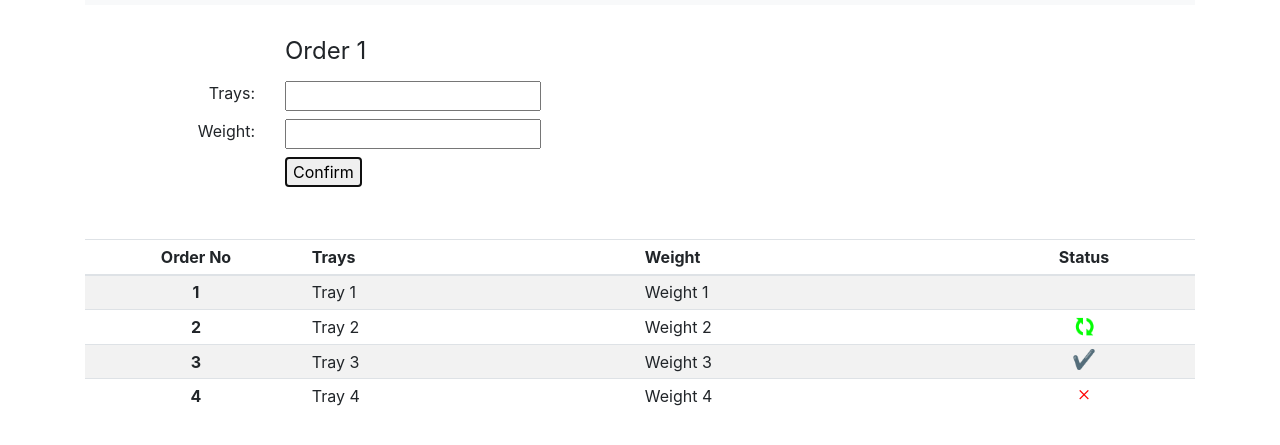
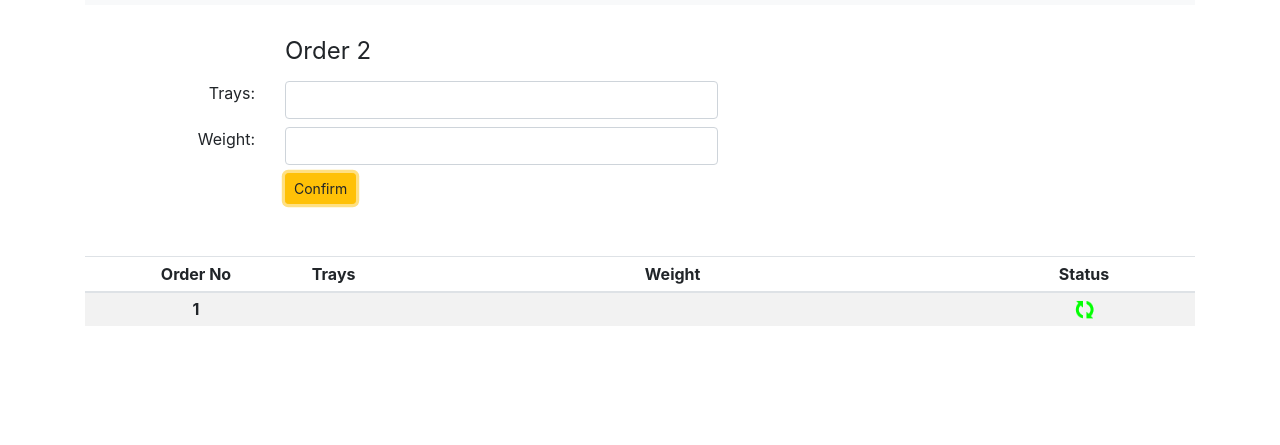
Before and after one commit to alexeib2018/robotics, a plain HTML site: page index.html in a window 1280 px wide. Both pictures are taken after a click on the button "Confirm". Shown: the part 51-496 px from the top of the page. Drawn offline with nearby package versions, Linux system fonts and the light colour scheme.

Commit message:
add orders to the table

```diff
--- a/index.html
+++ b/index.html
@@ -21,7 +21,7 @@
         <div class="collapse navbar-collapse" id="navbarSupportedContent">
           <ul class="navbar-nav mr-auto nav-pills">
           </ul>
-          <div v-if="login" style="display:contents; font-size: smaller;">
+          <div style="display:contents; font-size: smaller;">
             <!-- a class="nav-link"
                 @click="proc_logout()"
                 href="#">Logout</a -->
@@ -36,25 +36,33 @@
 	      		&nbsp;
 	      	</div>
 	      	<div class="col-10 my-2" style="font-size: x-large;">
-		      	Order 1
+		      	Order {{ order_no }}
 	      	</div>
 	      	<div class="col-2 my-1 float-right" style="text-align: right">
 	      		Trays:
 	      	</div>
-	      	<div class="col-10 my-1">
-	      		<input>
+	      	<div class="col-5 my-1">
+	      		<input type="text" v-model='tray_qty' class="form-control">
+	      	</div>
+	      	<div class="col-5 my-1">
+	      		&nbsp;
 	      	</div>
 	      	<div class="col-2 my-1 float-right" style="text-align: right">
 	      		Weight:
 	      	</div>
-	      	<div class="col-10 my-1">
-	      		<input>
+	      	<div class="col-5 my-1">
+	      		<input type="text" v-model='weight_qty' class="form-control">
+	      	</div>
+	      	<div class="col-5 my-1">
+	      		&nbsp;
 	      	</div>
 	      	<div class="col-2 my-1 float-right" style="text-align: right">
 	      		&nbsp;
 	      	</div>
 	      	<div class="col-10 my-1">
-		      	<button>Confirm</button>
+		      	<button type="button"
+		      			@click="send_confirm()"
+		      			class="btn btn-warning btn-sm">Confirm</button>
 	      	</div>
 	    </div>
       </main>
@@ -71,7 +79,7 @@
 		  <tbody>
 		    <tr v-for="record in records">
 		      <th scope="row" style="text-align:center;">{{ record.no }}</th>
-		      <td>{{ record.tray }}</td>
+		      <td>{{ record.trays }}</td>
 		      <td>{{ record.weight }}</td>
 		      <td style="text-align:center; padding:0">
 		      	<img  v-if="record.status==1" src="/img/loader.gif" style="width:25px; margin-top:4px" />
@@ -95,11 +103,23 @@
 		  el: '#app',
 		  data: function() {
 		    return {
-		      login: 0,
-		      records: [ { no: 1, tray: 'Tray 1', weight: 'Weight 1', status: 0 },
-		                 { no: 2, tray: 'Tray 2', weight: 'Weight 2', status: 1 },
-		                 { no: 3, tray: 'Tray 3', weight: 'Weight 3', status: 2 },
-		                 { no: 4, tray: 'Tray 4', weight: 'Weight 4', status: 3 } ]
+		      order_no: 1,
+		      tray_qty: '',
+		      weight_qty: '',
+		      records: []
+		  	}
+		  },
+		  methods: {
+		  	send_confirm: function() {
+		  		this.records.push({ no: this.order_no,
+		  		                    trays: this.tray_qty,
+		  		                    weight: this.weight_qty,
+		  		                    status: 1 })
+
+		  		var url = ''
+
+
+		  		this.order_no++
 		  	}
 		  }
 		})
```
